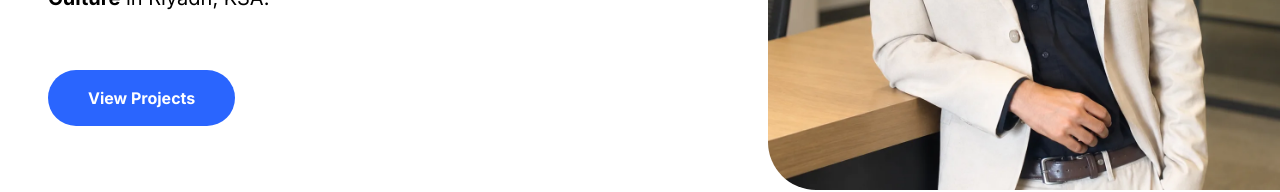
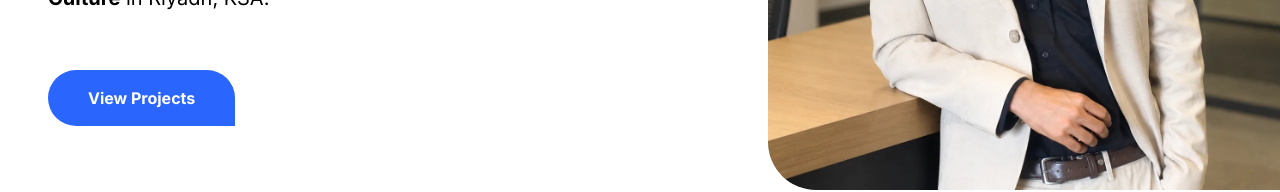
Before and after one commit to superintel04/kipe, a React (Vite) app: page / in a window 1280 px wide. Shown: the part 440-632 px from the top of the page. Built offline with nearby package versions, Linux system fonts and the light colour scheme.

Commit message:
Cut one corner square on both CTAs

```diff
--- a/src/components/Hero.tsx
+++ b/src/components/Hero.tsx
@@ -76,7 +76,9 @@ export default function Hero() {
           <Magnetic className="mt-14">
             <a
               href={profile.portfolioUrl}
-              className="inline-flex h-[56px] items-center rounded-pill bg-accent px-10 text-body font-bold text-fg-on-accent transition-colors hover:bg-accent-hover"
+              // 100px on three corners, square on the trailing bottom one.
+              // Logical corners, so the square one mirrors in Arabic.
+              className="inline-flex h-[56px] items-center rounded-[100px] rounded-ee-none bg-accent px-10 text-body font-bold text-fg-on-accent transition-colors hover:bg-accent-hover"
             >
               {profile.portfolioLabel}
             </a>
--- a/src/components/ProjectCards.tsx
+++ b/src/components/ProjectCards.tsx
@@ -120,7 +120,8 @@ function Card({ card, index }: { card: ProjectCard; index: number }) {
           to={`/${card.slug}`}
           aria-hidden="true"
           tabIndex={-1}
-          className="project-card-cta absolute end-8 bottom-8 z-40 inline-flex h-[56px] items-center gap-3 rounded-pill bg-white px-6 whitespace-nowrap text-body font-bold text-accent-fg shadow-[0_10px_30px_rgb(0_0_0/0.12)]"
+          // Square on the trailing top corner — the mirror of the hero CTA.
+          className="project-card-cta absolute end-8 bottom-8 z-40 inline-flex h-[56px] items-center gap-3 rounded-[100px] rounded-se-none bg-white px-6 whitespace-nowrap text-body font-bold text-accent-fg shadow-[0_10px_30px_rgb(0_0_0/0.12)]"
         >
           {ui.fullCaseStudy}
           <img src={iconArrow} alt="" width={20} height={20} />
```
